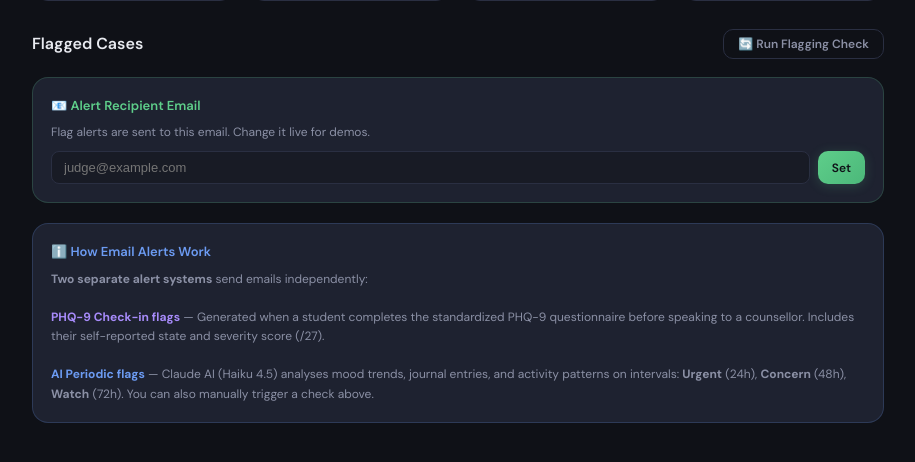
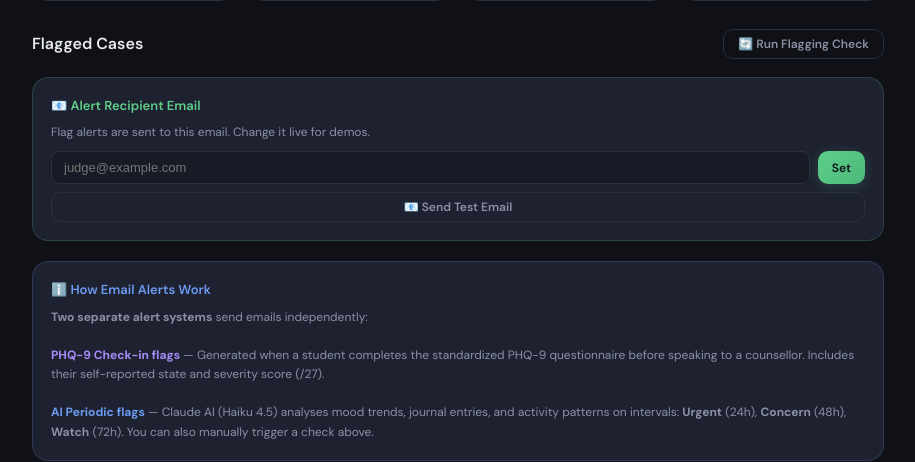
Before and after one commit to sakibumumuni/safespace1_ug, a Flask app: page /staff/dashboard in a window 1280 px wide. Shown: the part 197-659 px from the top of the page, without its empty margins (182-1097 px from the left). Run offline with Flask 3, Linux system fonts and the light colour scheme; the visitor is signed in with stand-in values (Sample User, id 1); data that the repository does not hold is empty; some libraries are stand-ins or nearby versions.

Commit message:
Background threading for email/flagging, staff login redirect, test email button
- Run email sending and AI flagging in background threads so responses are instant
- Staff dashboard link from email now redirects to login page instead of 403
- Add test email button on staff dashboard to verify SMTP delivery
- Switch directorate email to personal Gmail (university server blocks automated emails)

Co-Authored-By: Claude Opus 4.6 <noreply@anthropic.com>

```diff
--- a/app.py
+++ b/app.py
@@ -14,6 +14,7 @@ from datetime import datetime, timedelta
 from email.mime.text import MIMEText
 from email.mime.multipart import MIMEMultipart
 from functools import wraps
+import threading
 
 from dotenv import load_dotenv
 load_dotenv()
@@ -116,7 +117,10 @@ def staff_required(f):
     @wraps(f)
     def decorated(*args, **kwargs):
         if not session.get("is_staff"):
-            return jsonify({"error": "Unauthorized"}), 403
+            # API calls get JSON error, page requests redirect to login
+            if request.path.startswith("/api/"):
+                return jsonify({"error": "Unauthorized"}), 403
+            return redirect(url_for("staff_login"))
         return f(*args, **kwargs)
     return decorated
 
@@ -770,10 +774,10 @@ def log_mood():
         {"$set": {"last_active": datetime.utcnow()}, "$inc": {"usage_streak": 1}}
     )
 
-    # Run flag check for this user after mood log
-    flag = check_and_flag_user(user_id)
+    # Run flag check in background so mood log responds instantly
+    threading.Thread(target=check_and_flag_user, args=(user_id,), daemon=True).start()
 
-    return jsonify({"ok": True, "flagged": flag is not None})
+    return jsonify({"ok": True, "flagged": False})
 
 
 @app.route("/api/checkin", methods=["POST"])
@@ -929,10 +933,11 @@ def submit_checkin():
         }
         result = flags_col.insert_one(flag)
         flag["_id"] = result.inserted_id
-        send_flag_email(flag)
+        # Send email in background so response is instant
+        threading.Thread(target=send_flag_email, args=(flag,), daemon=True).start()
 
-    # Run AI-powered flag check (uses mood + journal data saved above)
-    check_and_flag_user(user_id)
+    # Run AI-powered flag check in background (uses mood + journal data saved above)
+    threading.Thread(target=check_and_flag_user, args=(user_id,), daemon=True).start()
 
     # Clear the needs_checkin flag
     session.pop("needs_checkin", None)
@@ -969,8 +974,8 @@ def save_journal():
         {"$set": {"last_active": datetime.utcnow()}}
     )
 
-    # Always run Claude-powered flag check after journal save
-    check_and_flag_user(user_id)
+    # Run Claude-powered flag check in background after journal save
+    threading.Thread(target=check_and_flag_user, args=(user_id,), daemon=True).start()
 
     return jsonify({"ok": True})
 
@@ -1237,6 +1242,34 @@ def set_demo_email():
     return jsonify({"ok": True, "email": email})
 
 
+@app.route("/api/staff/test-email", methods=["POST"])
+@staff_required
+def test_email():
+    """Send a test email to verify SMTP is working."""
+    cfg = EMAIL_CONFIG
+    try:
+        msg = MIMEMultipart("alternative")
+        msg["Subject"] = "[SafeSpace] Test Email — SMTP Working"
+        msg["From"] = cfg["sender_email"]
+        msg["To"] = cfg["directorate_email"]
+        msg.attach(MIMEText("This is a test email from SafeSpace UG. If you see this, email alerts are working.", "plain"))
+        msg.attach(MIMEText("<div style='font-family:sans-serif;padding:20px;'><h2>SafeSpace UG — Test Email</h2><p>If you see this, email alerts are working correctly.</p><p>Recipient: " + cfg["directorate_email"] + "</p></div>", "html"))
+
+        if cfg["smtp_port"] == 465:
+            with smtplib.SMTP_SSL(cfg["smtp_server"], cfg["smtp_port"]) as server:
+                server.login(cfg["sender_email"], cfg["sender_password"])
+                server.sendmail(cfg["sender_email"], cfg["directorate_email"], msg.as_string())
+        else:
+            with smtplib.SMTP(cfg["smtp_server"], cfg["smtp_port"]) as server:
+                server.starttls()
+                server.login(cfg["sender_email"], cfg["sender_password"])
+                server.sendmail(cfg["sender_email"], cfg["directorate_email"], msg.as_string())
+
+        return jsonify({"ok": True, "sent_to": cfg["directorate_email"]})
+    except Exception as e:
+        return jsonify({"ok": False, "error": str(e)}), 500
+
+
 # ─── Default peer groups seed
 PEER_GROUPS_DATA = [
     {"name": "Anxiety & Worry", "emoji": "🌊", "desc": "A safe space to share what weighs on your mind", "head": "Peer Guide Ama"},
--- a/static/js/app.js
+++ b/static/js/app.js
@@ -325,6 +325,33 @@ function runFlagging() {
     });
 }
 
+// Test email
+function testEmail() {
+    const btn = document.getElementById("test-email-btn");
+    const feedback = document.getElementById("test-email-feedback");
+    btn.textContent = "Sending...";
+    btn.disabled = true;
+
+    api("/api/staff/test-email", "POST").then(data => {
+        feedback.style.display = "block";
+        if (data.ok) {
+            feedback.textContent = `✓ Test email sent to ${data.sent_to} — check inbox & spam`;
+            feedback.style.color = "var(--green)";
+        } else {
+            feedback.textContent = `✗ Failed: ${data.error}`;
+            feedback.style.color = "var(--red)";
+        }
+        btn.textContent = "📧 Send Test Email";
+        btn.disabled = false;
+    }).catch(() => {
+        feedback.style.display = "block";
+        feedback.textContent = "✗ Request failed";
+        feedback.style.color = "var(--red)";
+        btn.textContent = "📧 Send Test Email";
+        btn.disabled = false;
+    });
+}
+
 // Set demo email recipient
 function setDemoEmail() {
     const input = document.getElementById("demo-email");
--- a/templates/staff_dashboard.html
+++ b/templates/staff_dashboard.html
@@ -57,6 +57,10 @@
             <button class="btn btn-green btn-sm" onclick="setDemoEmail()">Set</button>
         </div>
         <div id="email-feedback" style="font-size: 11px; color: var(--green); margin-top: 6px; display: none;"></div>
+        <button id="test-email-btn" class="btn btn-ghost btn-sm" style="margin-top: 8px; width: 100%;" onclick="testEmail()">
+            📧 Send Test Email
+        </button>
+        <div id="test-email-feedback" style="font-size: 11px; margin-top: 6px; display: none;"></div>
     </div>
 
     {# ── How Flagging Works (info card) ───────────────── #}
```
